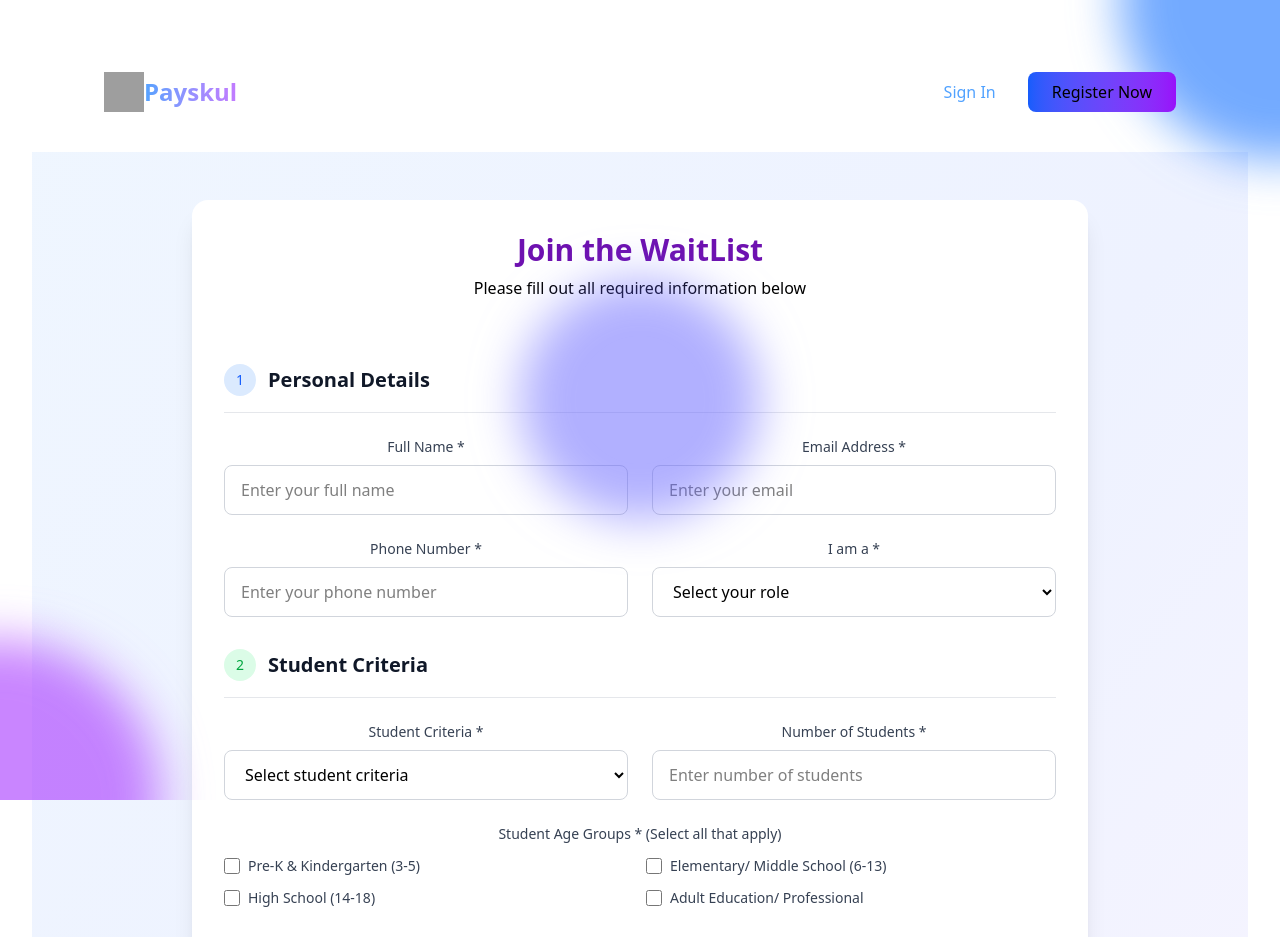
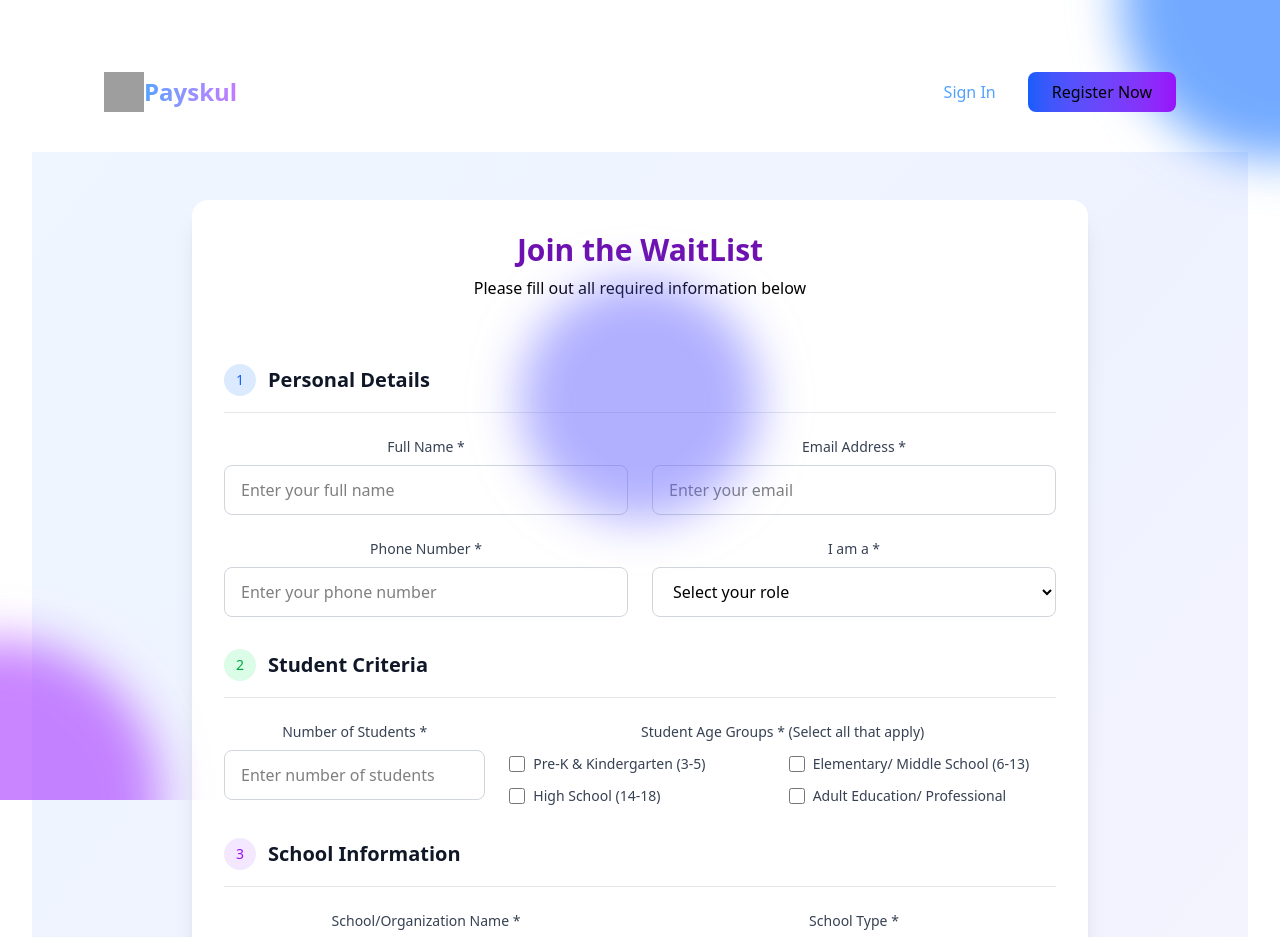
Before and after one commit to payskul1/mono-pay, a React (Vite) app: page /wait-list/individual in a window 1280 px wide. Shown: the top 937 px of the page. Built offline with nearby package versions, Linux system fonts and the light colour scheme; grey boxes are pictures that could not be loaded.

Commit message:
Stydent criteria removed

```diff
--- a/src/pages/studentReg.jsx
+++ b/src/pages/studentReg.jsx
@@ -299,8 +299,8 @@ export default function StudentRegistrationForm() {
                                 </h2>
                             </div>
 
-                            <div className="grid grid-cols-1 md:grid-cols-2 gap-6">
-                                <div>
+                            <div className="grid grid-cols-3 gap-6">
+                                {/* <div>
                                     <label htmlFor="studentCriteria" className="block text-sm font-medium text-gray-700 mb-2">
                                         Student Criteria *
                                     </label>
@@ -320,9 +320,9 @@ export default function StudentRegistrationForm() {
                                         <option value="vocational-training">Vocational Training</option>
                                         <option value="other">Other</option>
                                     </select>
-                                </div>
+                                </div> */}
 
-                                <div>
+                                <div className='grid-col-1'>
                                     <label htmlFor="numberOfStudents" className="block text-sm font-medium text-gray-700 mb-2">
                                         Number of Students *
                                     </label>
@@ -338,9 +338,8 @@ export default function StudentRegistrationForm() {
                                         placeholder="Enter number of students"
                                     />
                                 </div>
-                            </div>
 
-                            <div>
+                            <div className='col-span-2'>
                                 <label className="block text-sm font-medium text-gray-700 mb-3">
                                     Student Age Groups * (Select all that apply)
                                 </label>
@@ -359,6 +358,8 @@ export default function StudentRegistrationForm() {
                                     ))}
                                 </div>
                             </div>
+                            </div>
+
                         </div>
 
                         {/* School Information Section */}
```
